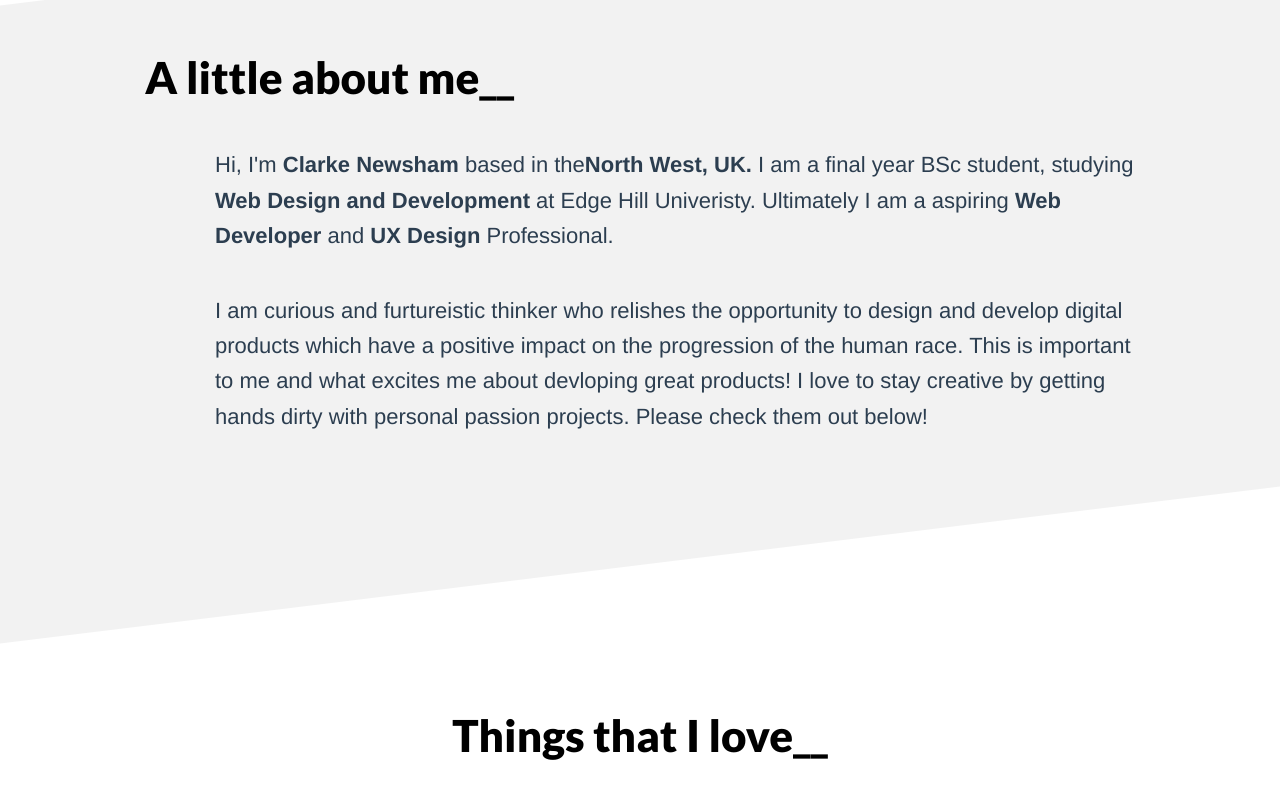
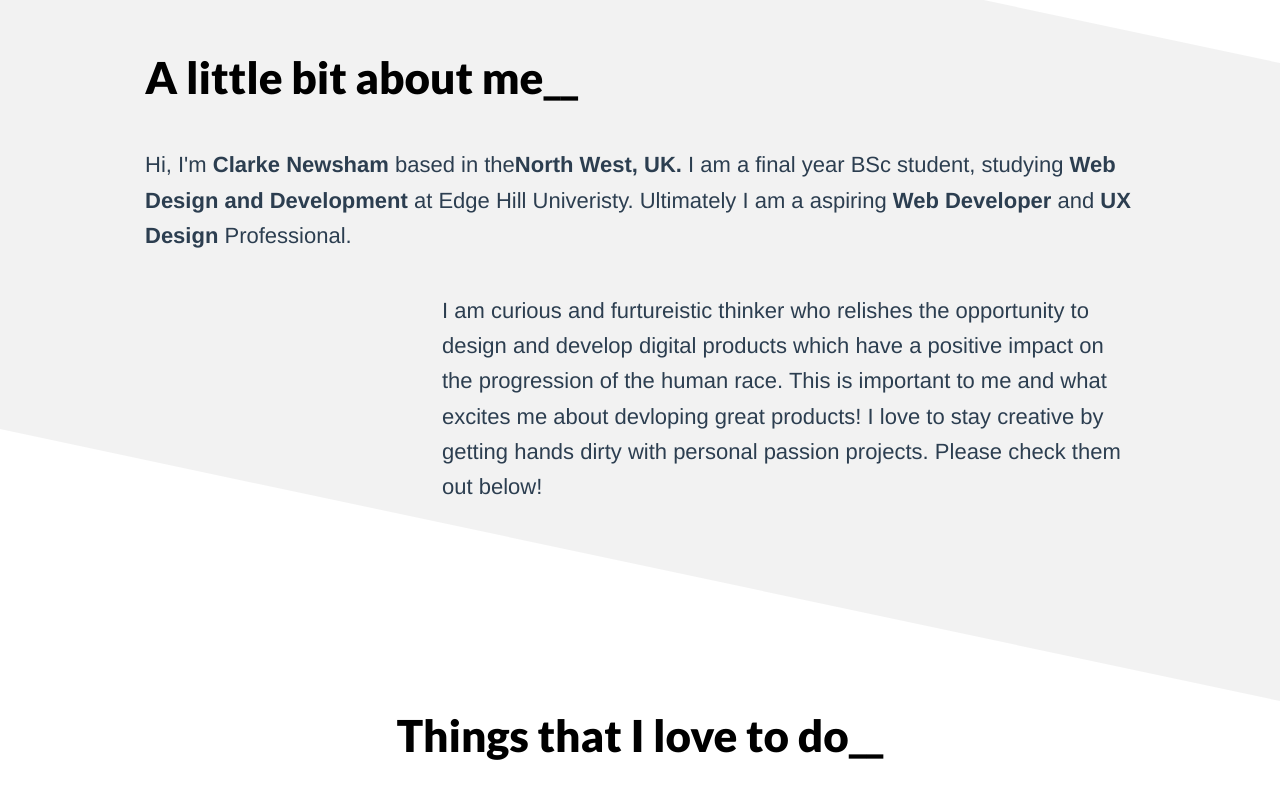
Before and after one commit to clarkenewsh/portfolio-site, a Vue app: page / in a window 1280 px wide. Shown: the part 1120-1912 px from the top of the page. Built offline with nearby package versions, Linux system fonts and the light colour scheme.

Commit message:
about component layout changes to body copy

```diff
--- a/src/components/About.vue
+++ b/src/components/About.vue
@@ -2,13 +2,15 @@
   <section id="about">
     <div class="diagonal-box">
       <div class="content">
-        <h2>A little about me__</h2>
-        <p>Hi, I'm <strong>Clarke Newsham</strong> based in the<strong>North West, UK.</strong>
-          I am a final year BSc student, studying <strong>Web Design and Development</strong> at Edge Hill Univeristy. Ultimately I am a aspiring<strong> Web Developer</strong> and <strong> UX
-            Design</strong> Professional.</p>
-        <p>I am curious and furtureistic thinker who relishes the opportunity to design and develop digital products
-          which have a positive impact on the progression of the human race. This is important to me and what excites me about devloping great products! I love to
-          stay creative by getting hands dirty with personal passion projects. Please check them out below!</p>
+        <h2>A little bit about me__</h2>
+          <p>Hi, I'm <strong>Clarke Newsham</strong> based in the<strong>North West, UK.</strong>
+            I am a final year BSc student, studying <strong>Web Design and Development</strong> at Edge Hill Univeristy.
+            Ultimately I am a aspiring<strong> Web Developer</strong> and <strong> UX
+              Design</strong> Professional.</p>
+          <p>I am curious and furtureistic thinker who relishes the opportunity to design and develop digital products
+            which have a positive impact on the progression of the human race. This is important to me and what excites
+            me about devloping great products! I love to
+            stay creative by getting hands dirty with personal passion projects. Please check them out below!</p>
       </div>
     </div>
 
@@ -25,7 +27,8 @@
 
 <style scoped>
   #about {
-    grid-column: 1/-1; /* need to figure a way to take this section out of the ccs grid layout so the background can go full width */
+    grid-column: 1/-1;
+    /* need to figure a way to take this section out of the ccs grid layout so the background can go full width */
 
   }
 
@@ -37,7 +40,7 @@
 
   .diagonal-box {
     background-image: linear-gradient(45deg, #f2f2f2, #f2f2f2);
-    transform: skewY(-7deg);
+    transform: skewY(12deg);
 
 
   }
@@ -45,7 +48,7 @@
   .content {
     max-width: 45em;
     margin: 0 auto;
-    transform: skewY(7deg);
+    transform: skewY(-12deg);
     padding-top: 100px;
   }
 
@@ -55,9 +58,11 @@
       margin-top: 100px;
     }
 
-    p {
-      padding: 20px 0px 20px 70px;
-    }
+
+   p:nth-of-type(2) {
+     width: 70%;
+     margin-left: auto;
+   }
 
     .diagonal-box {
       min-height: 29em;
--- a/src/components/Footer.vue
+++ b/src/components/Footer.vue
@@ -1,13 +1,18 @@
 <template>
   <footer>
+    <div class="contact">
+      <h3>Connect with me</h3>
+      <p>Please feel free to hit me up via email, I always try to make time for coffee and for meeting new people. I’m
+        also on Instagram, LinkedIn, Dribbble, Twitter</p>
       <ul>
         <li><a href="https://github.com/clarkenewsh"><i class="fab fa-github"></i></a></li>
         <li><a href="https://bitbucket.org/dashboard/repositories"><i class="fab fa-bitbucket"></i></a></li>
         <li><a href="https://www.linkedin.com/in/clarke-newsham/"><i class="fab fa-linkedin"></i></a></li>
-       <li><a href = "mailto: clarke.newsham92@gmail.com"><i class="fas fa-envelope"></i></a></li>
+        <li><a href="mailto: clarke.newsham92@gmail.com"><i class="fas fa-envelope"></i></a></li>
       </ul>
-     <p class="copyright">Design and code by  Clarke Newsham 2020 &copy;</p>
-     <p></p>
+    </div>
+
+    <p class="copyright">Design and code by Clarke Newsham 2020 &copy;</p>
 
   </footer>
 </template>
@@ -19,14 +24,14 @@
 </script>
 
 <style scoped>
-
   footer {
     padding: 10px 10px;
     grid-column: 2;
-  border-top: 6px solid #ccd8d9 ;
+    border-top: 6px solid #ccd8d9;
+    display: grid;
+    grid-template-columns: 2fr 1fr;
+  }
 
-
-}
 
   footer ul {
     display: flex;
--- a/src/components/Header.vue
+++ b/src/components/Header.vue
@@ -57,6 +57,8 @@
 
 
 
+
+
   @media only screen and (min-width: 768px) {
   #header {
     display: grid;
--- a/src/components/Hobbies.vue
+++ b/src/components/Hobbies.vue
@@ -1,7 +1,6 @@
 <template>
     <section id="hobbies">
-        <h2>Things that I love__</h2>
-        <p>As much as I like getitng my handy dirty in passion projects I love to play hard too!. From exploring the great outdoors and camping, Space Exploration, Travelling to Simualtion Racing and Sports</p>
+        <h2>Things that I love to do__</h2>
         <ul>
             <li><svg id="e2652d7b-d014-44e7-aeea-709bf92e6067" data-name="Layer 1" xmlns="http://www.w3.org/2000/svg"
                     xmlns:xlink="http://www.w3.org/1999/xlink" width="853.29744" height="818"
@@ -1504,6 +1503,7 @@
     #hobbies {
         grid-column: 2;
         text-align: center;
+
     }
 
     .hobbies {
--- a/src/components/Projects.vue
+++ b/src/components/Projects.vue
@@ -1,7 +1,7 @@
 <template>
   <section id="projects">
     <h2>My Projects__</h2>
-    <p>A collection of projects I have been working on. I love to create passion projects to learn new rtechnology and improve my coding skills</p>
+    <!-- <p>A collection of projects I have been working on. I love to create passion projects to learn new rtechnology and improve my coding skills</p> -->
     <div class="cards">
       <figure class="feature-card">
       <div>
```
Lines whose indentation alone changed are shown as unchanged.
